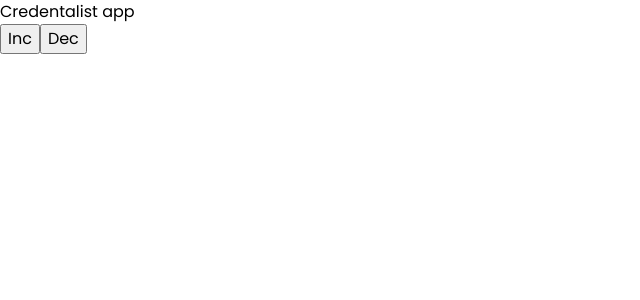
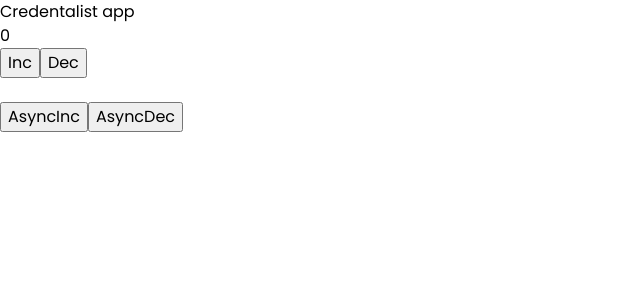
Before and after one commit to naHDop-tech/ui-credentalist, a React app: page / in a window 1280 px wide. Shown: the top 300 px of the page, without its empty margins (0-640 px from the left). Built offline with nearby package versions, Linux system fonts and the light colour scheme.

Commit message:
fix: babel config; redux api

```diff
--- a/package.json
+++ b/package.json
@@ -19,15 +19,21 @@
   "homepage": "https://github.com/naHDop-tech/ui-credentalist#readme",
   "devDependencies": {
     "@babel/core": "^7.21.3",
+    "@babel/plugin-transform-runtime": "^7.21.0",
     "@babel/preset-env": "^7.20.2",
     "@babel/preset-react": "^7.18.6",
+    "@babel/preset-typescript": "^7.21.0",
+    "@babel/runtime": "^7.21.0",
+    "@svgr/webpack": "^7.0.0",
     "@types/jest": "^29.5.0",
     "@types/node": "^18.15.11",
     "@types/react": "^18.0.31",
     "@types/react-dom": "^18.0.11",
     "babel-loader": "^9.1.2",
     "clean-webpack-plugin": "^4.0.0",
+    "css-loader": "^6.7.3",
     "html-webpack-plugin": "^5.5.0",
+    "style-loader": "^3.3.2",
     "ts-loader": "^9.4.2",
     "typescript": "^5.0.2",
     "webpack": "^5.76.3",
--- a/src/App.tsx
+++ b/src/App.tsx
@@ -1,17 +1,21 @@
 import './styles.css'
+
 import { useAppSelector, useAppDispatch } from "@root/store";
-
-import { selectCount, increment, decrement } from '@store/counter'
+import { selectCount, increment, decrement, incrementBy, decrementBy } from '@store/counter'
 
 export function App() {
     const counter = useAppSelector(selectCount)
     const dispatch = useAppDispatch()
+
     return (
         <>
             <div>Credentalist app</div>
-            <div>{counter.value}</div>
-            <button onClick={() => dispatch(increment)}>Inc</button>
-            <button onClick={() => dispatch(decrement)}>Dec</button>
+            <div>{counter}</div>
+            <button onClick={() => dispatch(increment())}>Inc</button>
+            <button onClick={() => dispatch(decrement())}>Dec</button>
+            <div><br/></div>
+            <button onClick={() => dispatch(incrementBy(1))}>AsyncInc</button>
+            <button onClick={() => dispatch(decrementBy(1))}>AsyncDec</button>
         </>
     );
 }
--- a/src/store/counter/index.ts
+++ b/src/store/counter/index.ts
@@ -37,10 +37,14 @@
     },
     extraReducers: (builder) => {
         builder.addCase(incrementBy, (state, action) => {
-            return state + action.payload
+            // @ts-ignore
+            state.value += action.payload
+            return state
         })
         builder.addCase(decrementBy, (state, action) => {
-            return state - action.payload
+            // @ts-ignore
+            state.value -= action.payload
+            return state
         })
     },
 })
--- a/src/store/init.ts
+++ b/src/store/init.ts
@@ -3,12 +3,14 @@
 
 import counter from '@store/counter'
 
-const reducer = combineReducers({
-    counter
-})
+// const reducer = combineReducers({
+//     counter
+// })
 
 export const store = configureStore({
-    reducer
+    reducer: {
+        counter
+    }
 })
 
 // Infer the `RootState` and `AppDispatch` types from the store itself
```
Also changed, not shown: .babelrc.
